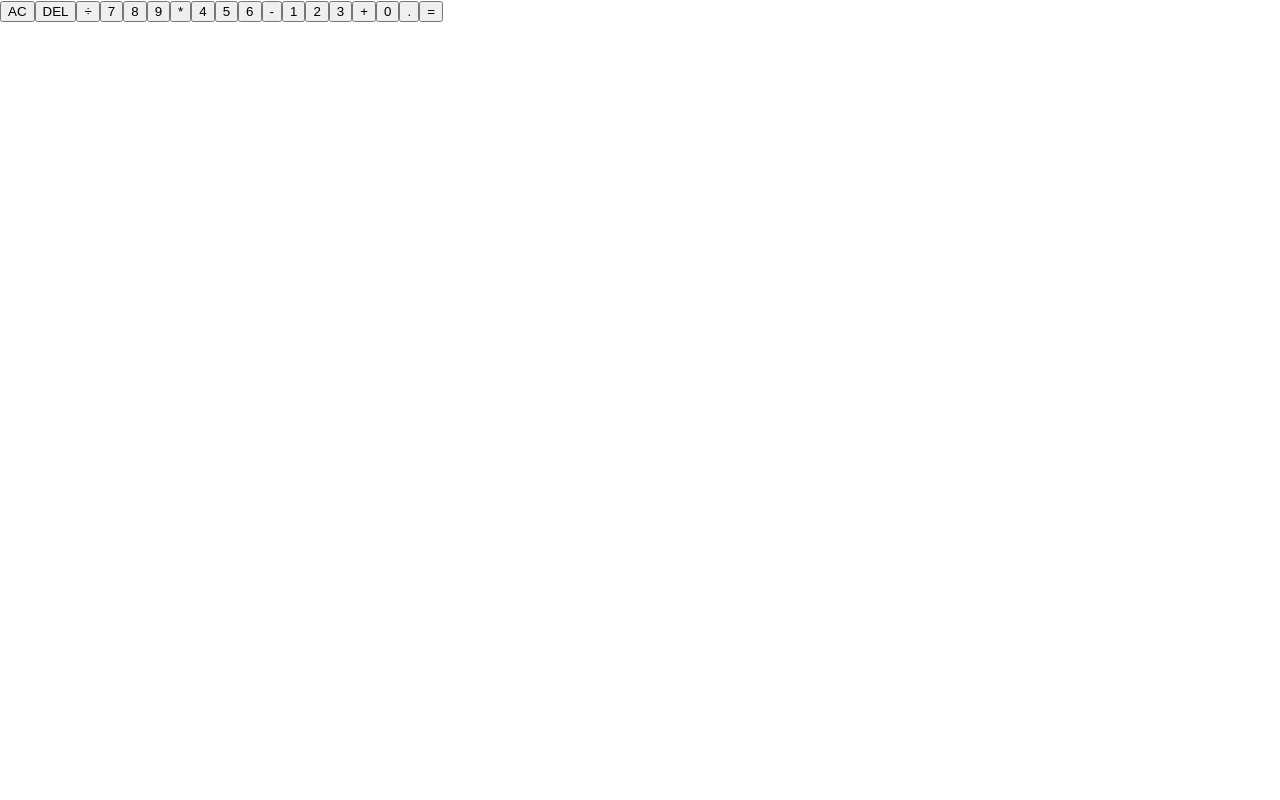
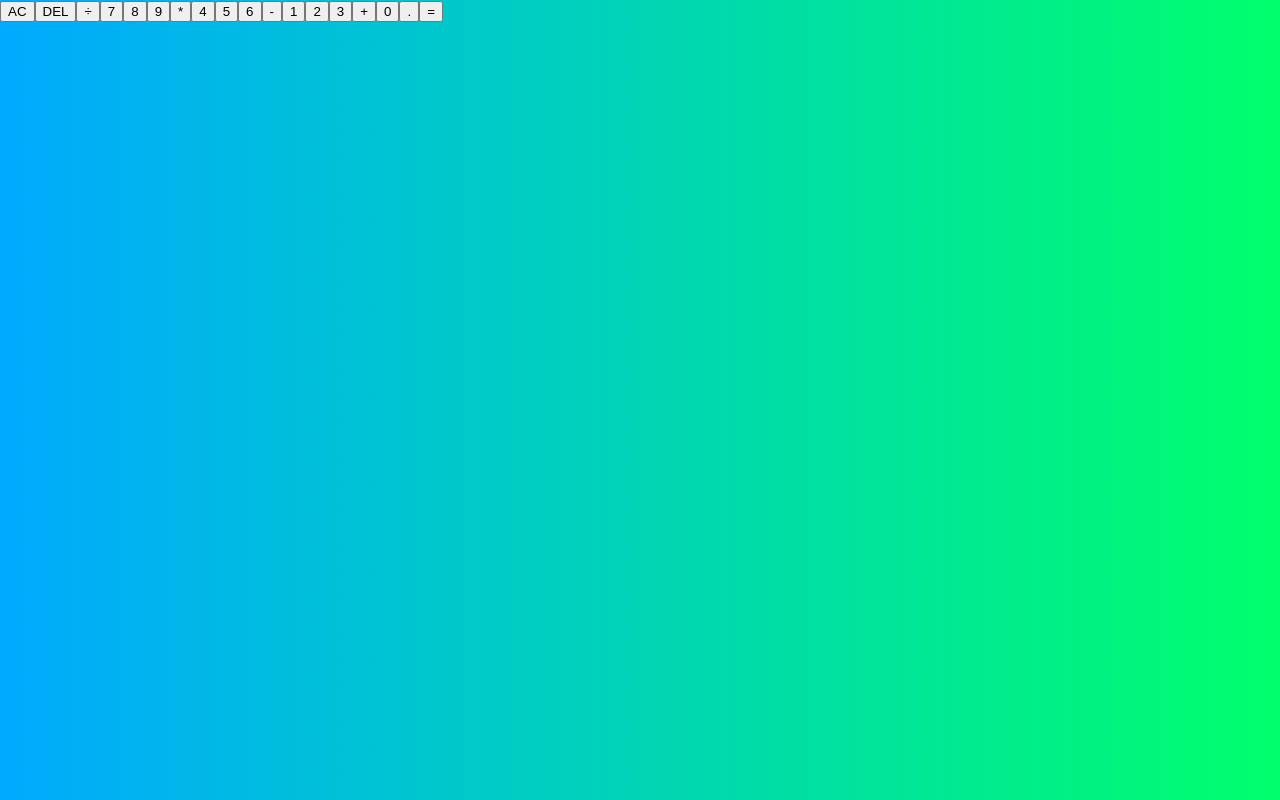
Before and after one commit to janiceh94/calculator, a React (Create React App) app: page / in a window 1280 px wide. Built offline with nearby package versions, Linux system fonts and the light colour scheme.

Commit message:
created css file and changed background color

```diff
--- a/src/App.js
+++ b/src/App.js
@@ -1,5 +1,6 @@
 import logo from './logo.svg';
 import './App.css';
+import './style.css';
 
 function App() {
   return (
--- /dev/null
+++ b/src/style.css
@@ -0,0 +1,8 @@
+*, *::before, *::after{
+    box-sizing: border-box;
+}
+
+body{
+    margin: 0;
+    background: linear-gradient(to right, #00AAFF, #00FF6C);
+}
```
